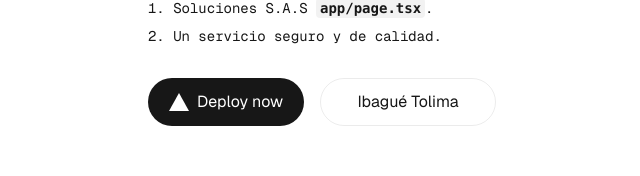
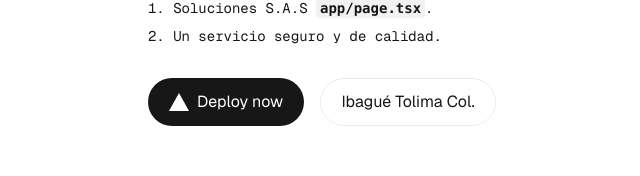
Before and after one commit to carlosjuliogarciaorjuela/carlosjuliogarciaorjuela, a Next.js app in the folder erp-frontend/: page / in a window 1280 px wide. Shown: the part 444-620 px from the top of the page, without its empty margins (318-958 px from the left). Built offline with nearby package versions, Linux system fonts and the light colour scheme.

Commit message:
Commit inicial (cuenta 2)

```diff
--- a/erp-frontend/app/page.tsx
+++ b/erp-frontend/app/page.tsx
@@ -45,7 +45,7 @@
             target="_blank"
             rel="noopener noreferrer"
           >
-            Ibagué Tolima
+            Ibagué Tolima Col.
           </a>
         </div>
       </main>
```
